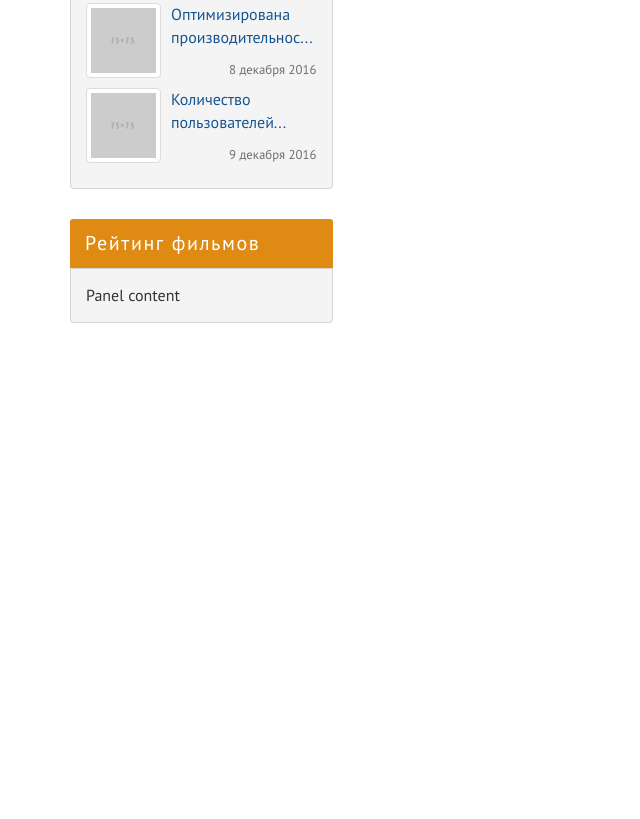
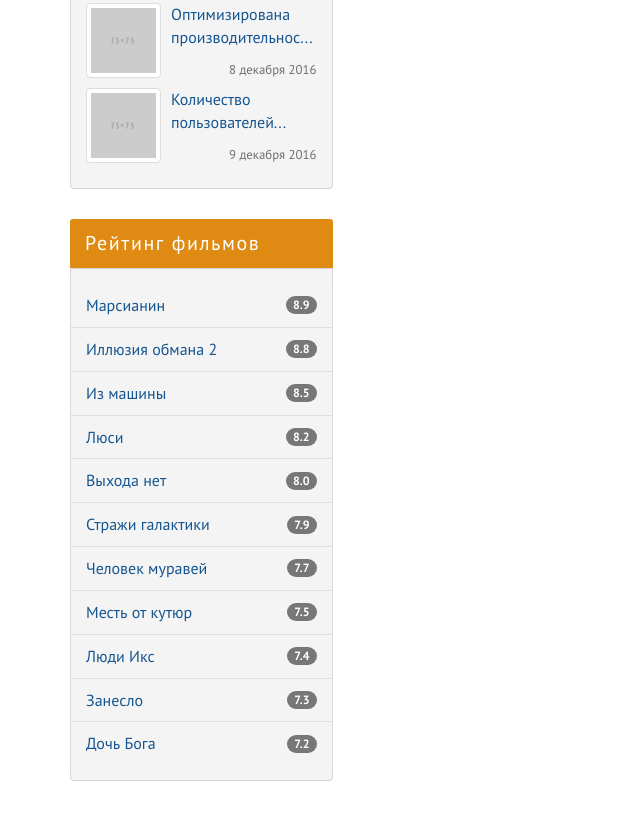
Before and after one commit to Zarosinskaya84/KinoZal, a website: page index.html in a window 1280 px wide. Shown: the part 1579-2398 px from the top of the page, without its empty margins (0-640 px from the left). Before the commit the page ends 1982 px from the top, so only its background shows below. Drawn offline with Linux system fonts and the light colour scheme.

Commit message:
рейтинг

```diff
--- a/assets/scss/_bootstrap-theming.scss
+++ b/assets/scss/_bootstrap-theming.scss
@@ -101,7 +101,3 @@
 
 }
 }
-
-.thumbnail{
-  transition: background-color 0.25s;
-}
--- a/assets/scss/_sidebar.scss
+++ b/assets/scss/_sidebar.scss
@@ -80,3 +80,50 @@ $image-size-with-padding: $image-size + $gap-md;
 
 
 }
+.thumbnail {
+  transition: background-color 0.25s;
+}
+
+.top-films {
+  &__body {
+    padding-left: 0;
+    padding-right: 0;
+  }
+  &__list {
+    margin-bottom: 0;
+  }
+  &__item {
+    margin-left: -1px;
+    margin-right: -1px;
+    padding-right: 55px;
+
+    background-color: transparent;
+    color: $color-primary !important;
+
+    &:first-child {
+      border-radius: 0;
+      border-top: none;
+    }
+    &:last-child {
+      border-radius: 0;
+      border-bottom: none;
+    }
+
+    &:hover,
+    &:focus {
+      background-color: $color-accent !important;
+      color: $color-white !important;
+      border-color: $color-accent;
+
+      .badge {
+        background-color: $color-dark;
+      }
+    }
+  }
+  &__badge {
+    position: absolute;
+    top: 50%;
+    transform: translateY(-50%);
+    right: $gap;
+  }
+}
--- a/index.html
+++ b/index.html
@@ -217,11 +217,44 @@
 
         <div class=" top=films panel panel-info">
           <div class="panel-heading">Рейтинг фильмов </div>
-          <div class="panel-body">
-            Panel content
+          <div class="top-films__body panel-body">
+            <div class="top-films__list list-group">
+              <a class="top-films__item list-group-item" href="#">Марсианин
+                <span class="top-films__badge badge">8.9</span>
+              </a>
+              <a class="top-films__item list-group-item" href="#">Иллюзия обмана 2
+                <span class="top-films__badge badge">8.8</span>
+              </a>
+              <a class="top-films__item list-group-item" href="#">Из машины
+                <span class="top-films__badge badge">8.5</span>
+              </a>
+              <a class="top-films__item list-group-item" href="#">Люси
+                <span class="top-films__badge badge">8.2</span>
+              </a>
+              <a class="top-films__item list-group-item" href="#">Выхода нет
+                <span class="top-films__badge badge">8.0</span>
+              </a>
+              <a class="top-films__item list-group-item" href="#">Стражи галактики
+                <span class="top-films__badge badge">7.9</span>
+              </a>
+              <a class="top-films__item list-group-item" href="#">Человек муравей
+                <span class="top-films__badge badge">7.7</span>
+              </a>
+              <a class="top-films__item list-group-item" href="#">Месть от кутюр
+                <span class="top-films__badge badge">7.5</span>
+              </a>
+              <a class="top-films__item list-group-item" href="#">Люди Икс
+                <span class="top-films__badge badge">7.4</span>
+              </a>
+              <a class="top-films__item list-group-item" href="#">Занесло
+                <span class="top-films__badge badge">7.3</span>
+              </a>
+              <a class="top-films__item list-group-item" href="#">Дочь Бога
+                <span class="top-films__badge badge">7.2</span>
+              </a>
+            </div>
           </div>
         </div>
-
 
       </div>
 
```
Also changed, not shown: assets/css/style.css.
